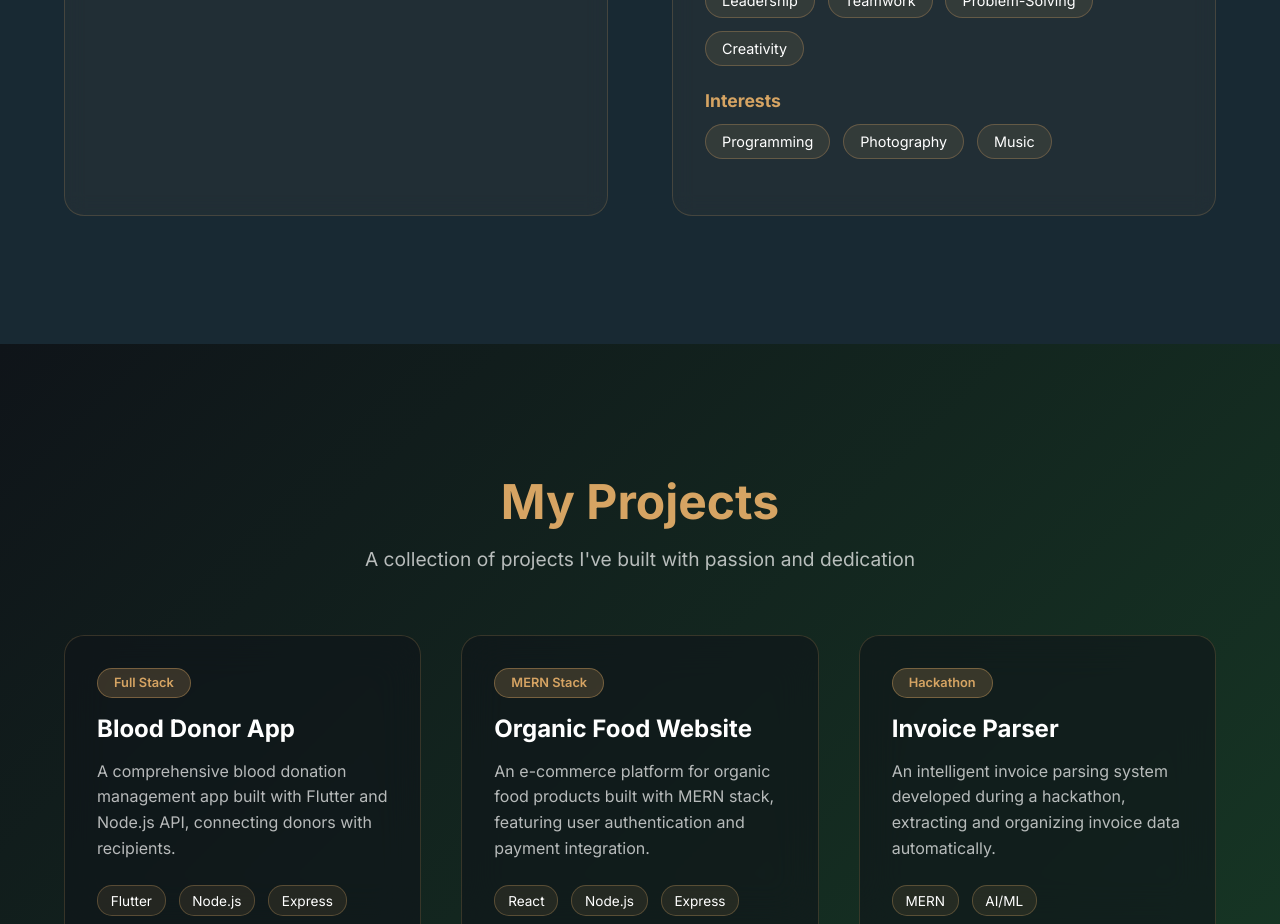
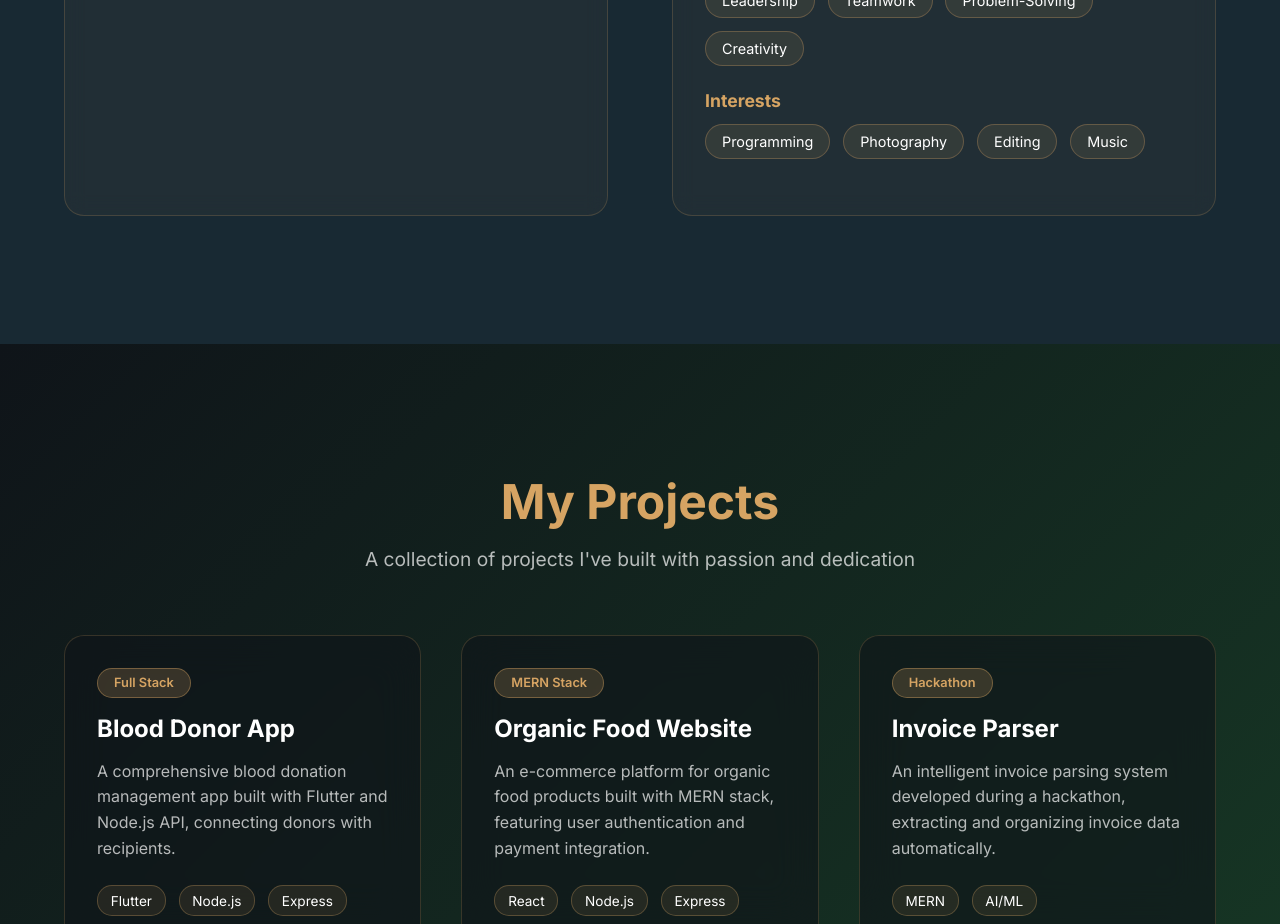
Before and after one commit to harmikrathod09/portfolio_web, a React (Vite) app: page / in a window 1280 px wide. Shown: the part 1360-2284 px from the top of the page. Built offline with nearby package versions, Linux system fonts and the light colour scheme.

Commit message:
first commit

```diff
--- a/src/components/About.jsx
+++ b/src/components/About.jsx
@@ -138,7 +138,7 @@ const SkillTag = styled.span`
 const About = () => {
   const technicalSkills = ['C', 'C++', 'Java', 'Python', 'MERN', 'Flutter', 'Next.js', 'Nest.js', 'API Integration'];
   const softSkills = ['Leadership', 'Teamwork', 'Problem-Solving', 'Creativity'];
-  const interests = [ 'Programming', 'Photography', 'Music'];
+  const interests = [ 'Programming', 'Photography',  'Editing', 'Music',];
 
   return (
     <AboutSection id="about">
```
